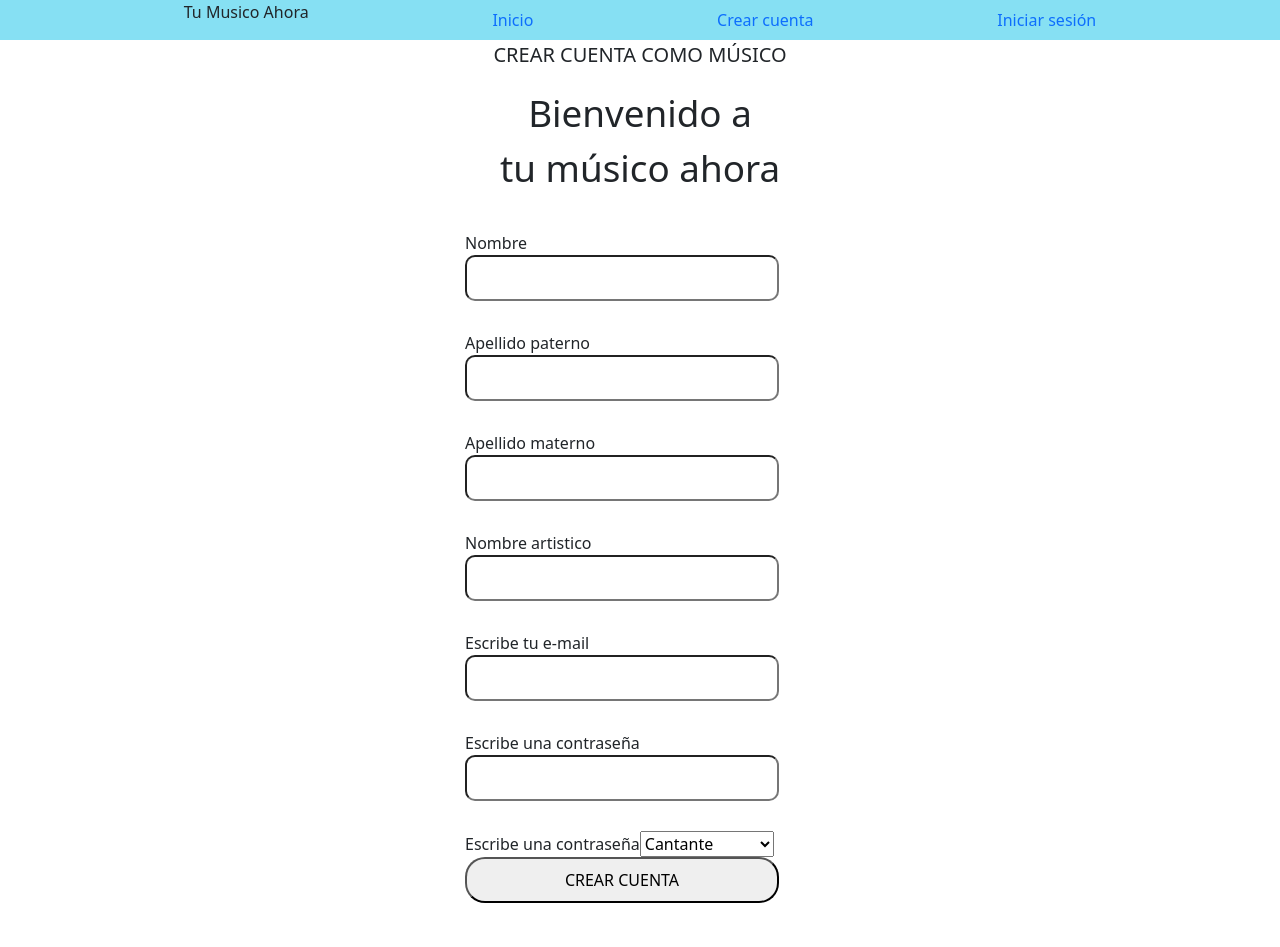
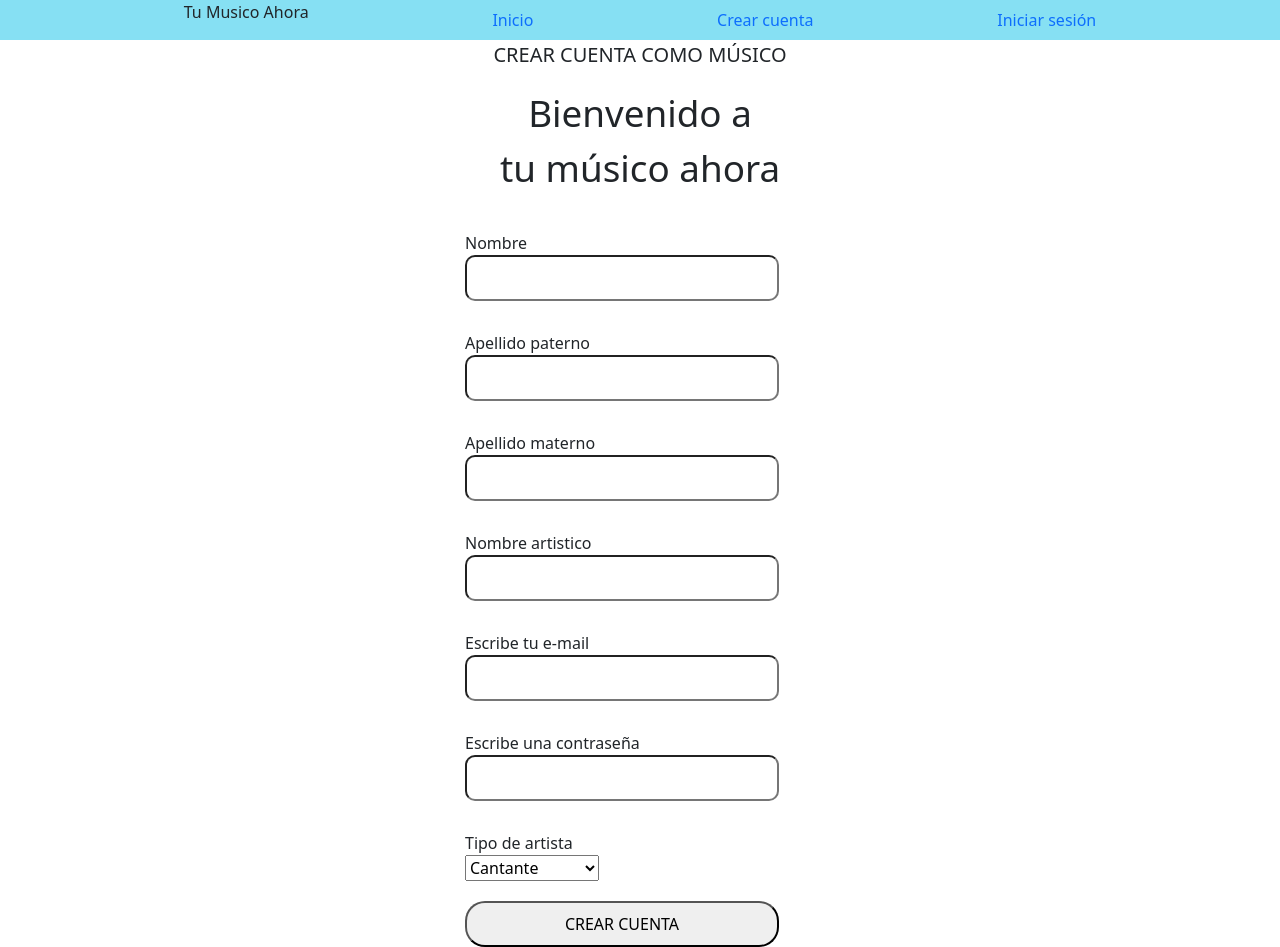
Before and after one commit to Kodemia-MusicApp/MusicApp-FrontEnd, a React app: page /crearcuenta/musican in a window 1280 px wide. Before the commit the page ends 903 px from the top, so only its background shows below. Built offline with nearby package versions, Linux system fonts and the light colour scheme.

Commit message:
2 files modified

```diff
--- a/src/Pages/CreateAccountMusician/CreateAccountMusician.jsx
+++ b/src/Pages/CreateAccountMusician/CreateAccountMusician.jsx
@@ -33,7 +33,7 @@ export const CreateAccountMusician = () => {
                             <label>Escribe una contraseña</label>
                             <input type="password" className="createMusician" />
 
-                            <label>Escribe una contraseña</label>
+                            <label className="tipoArtista">Tipo de artista</label>
                             <select className="Tipoartista" id="Tipoartista">
                                 <option value="Cantante">Cantante</option>
                                 <option value="">Instrumentista</option>
--- a/src/Pages/CreateAccountMusician/CreateAccountMusician.scss
+++ b/src/Pages/CreateAccountMusician/CreateAccountMusician.scss
@@ -1,7 +1,7 @@
 //CONTAINERS
 
 //INPUTS///
-.createMusician{
+.createMusician {
     width: 314px;
     height: 46px;
     border-radius: 10px;
@@ -22,11 +22,15 @@
     margin: 0;
 }
 
+.tipoArtista {
+    display: block;
+}
 //BOTON//
 .BotonGeneral {
     width: 314px;
     height: 46px;
     border-radius: 20px;
+    margin-top: 20px;
 }
 
 .CreateAccountMusicianFormulario {
```
